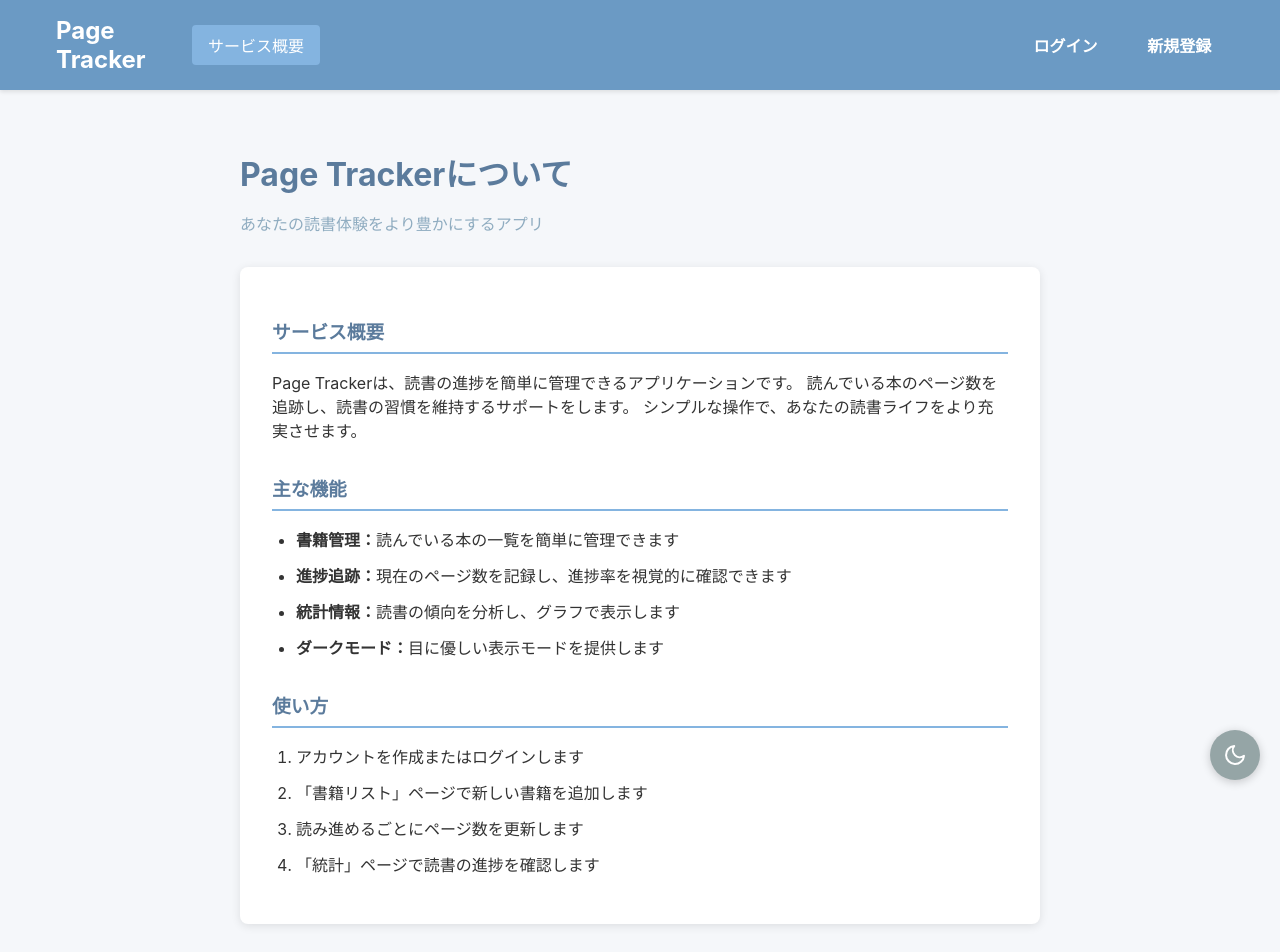
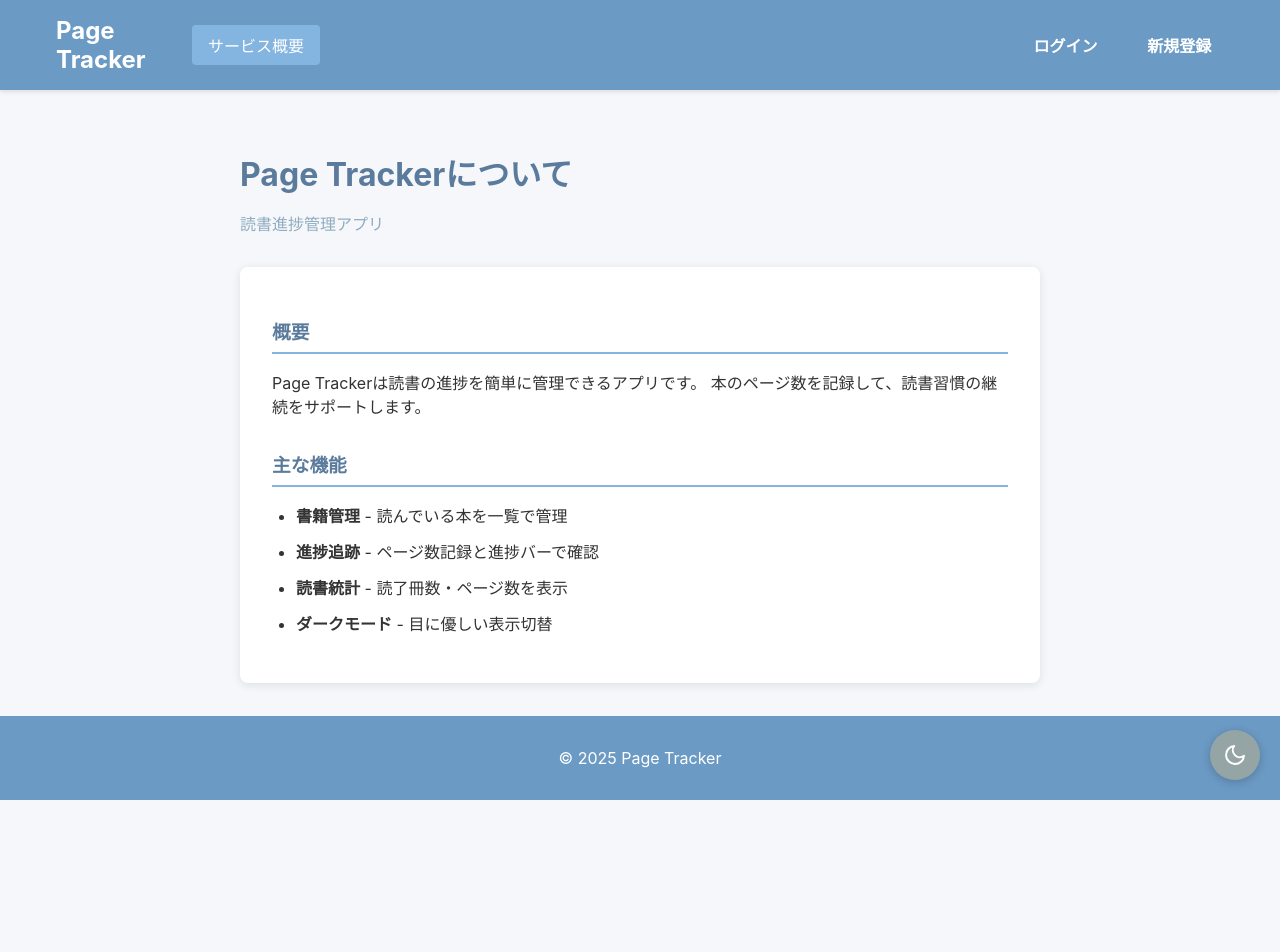
Before and after one commit to gaotoast/vibe-learning, a React (Create React App) app in the folder books-progress-app/: page /about in a window 1280 px wide. Shown: the top 952 px of the page. After the commit the page ends 800 px from the top, so only its background shows below. Built offline with nearby package versions, Linux system fonts and the light colour scheme; no server answers.

Commit message:
AboutPageをシンプル化して使い方セクションを削除

```diff
--- a/books-progress-app/src/pages/AboutPage.js
+++ b/books-progress-app/src/pages/AboutPage.js
@@ -5,46 +5,33 @@ const AboutPage = () => {
   return (
     <div className="about-page">
       <h2 className="page-title">Page Trackerについて</h2>
-      <p className="page-subtitle">あなたの読書体験をより豊かにするアプリ</p>
+      <p className="page-subtitle">読書進捗管理アプリ</p>
 
       <div className="about-content">
         <section className="about-section">
-          <h3>サービス概要</h3>
+          <h3>概要</h3>
           <p>
-            Page Trackerは、読書の進捗を簡単に管理できるアプリケーションです。
-            読んでいる本のページ数を追跡し、読書の習慣を維持するサポートをします。
-            シンプルな操作で、あなたの読書ライフをより充実させます。
+            Page Trackerは読書の進捗を簡単に管理できるアプリです。
+            本のページ数を記録して、読書習慣の継続をサポートします。
           </p>
         </section>
+
         <section className="about-section">
           <h3>主な機能</h3>
           <ul className="feature-list">
             <li>
-              <strong>書籍管理：</strong>
-              読んでいる本の一覧を簡単に管理できます
+              <strong>書籍管理</strong> - 読んでいる本を一覧で管理
             </li>
             <li>
-              <strong>進捗追跡：</strong>
-              現在のページ数を記録し、進捗率を視覚的に確認できます
+              <strong>進捗追跡</strong> - ページ数記録と進捗バーで確認
             </li>
             <li>
-              <strong>統計情報：</strong>
-              読書の傾向を分析し、グラフで表示します
+              <strong>読書統計</strong> - 読了冊数・ページ数を表示
             </li>
             <li>
-              <strong>ダークモード：</strong>
-              目に優しい表示モードを提供します
-            </li>
+              <strong>ダークモード</strong> - 目に優しい表示切替
+            </li>{" "}
           </ul>
-        </section>{" "}
-        <section className="about-section">
-          <h3>使い方</h3>
-          <ol className="steps-list">
-            <li>アカウントを作成またはログインします</li>
-            <li>「書籍リスト」ページで新しい書籍を追加します</li>
-            <li>読み進めるごとにページ数を更新します</li>
-            <li>「統計」ページで読書の進捗を確認します</li>
-          </ol>
         </section>
       </div>
     </div>
```
